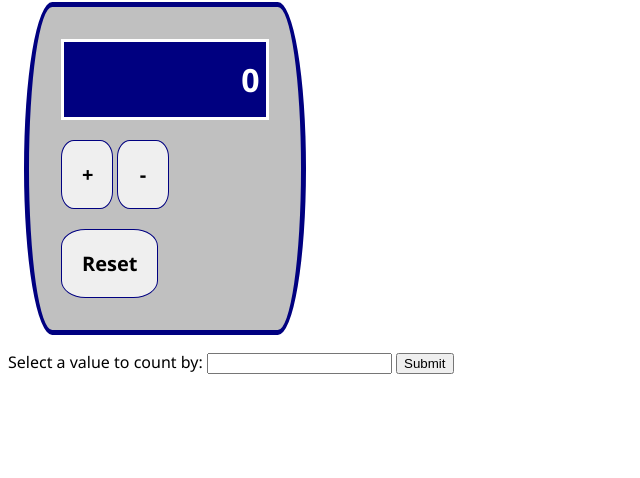
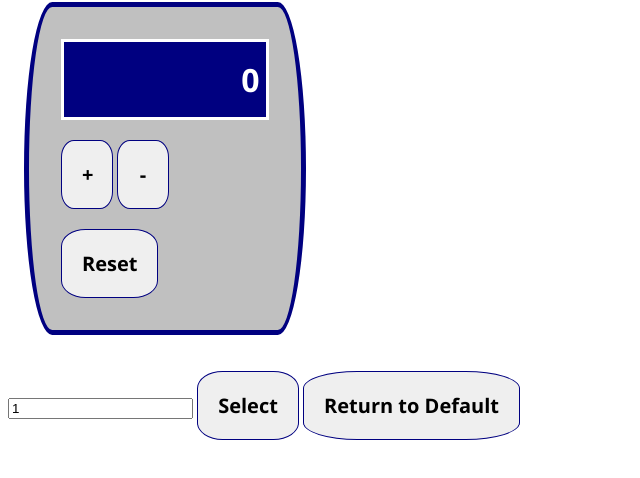
Before and after one commit to scull1916/miniAppCounter, a plain HTML site: page index.html in a window 1280 px wide. Shown: the part 84-562 px from the top of the page, without its empty margins (0-640 px from the left). Drawn offline with Linux system fonts and the light colour scheme.

Commit message:
added functionality for user selected interval; reset counter

```diff
--- a/assets/js/counter.js
+++ b/assets/js/counter.js
@@ -6,6 +6,11 @@ function interval() {
     userInterval = parseInt(document.getElementById('userPick').value);
     console.log("userInterval: " + userInterval);
     console.log(typeof userInterval);
+}
+
+function returnDefault() {
+    userInterval = 1;
+    document.getElementById('userPick').value = 1;
 }
 
 
@@ -29,7 +34,7 @@ function countDown() {
 
 function reset() {
     counter = 0;
-    userInterval = 1;
+    //userInterval = 1;
     console.log("counter: " + counter);
     document.getElementById("counter").textContent = counter;
 }
--- a/index.html
+++ b/index.html
@@ -19,11 +19,12 @@
 
         </div>
 
+        <!-- Allow the user to select and interval -->
         <div>
-            <label>Select a value to count by:</label>
-            <input type="number" id="userPick"/>
-            <input type="submit" value="Submit"/>
-            <!--<button id="submit">Submit</button>-->
+            <input type="text" id="userPick" value="1">
+            <!-- calls the function which will grab the user entered value -->
+            <button onclick="interval()">Select</button>
+            <button onclick="returnDefault()">Return to Default</button>
         </div>
 
         <script src="assets/js/counter.js"></script>
```
